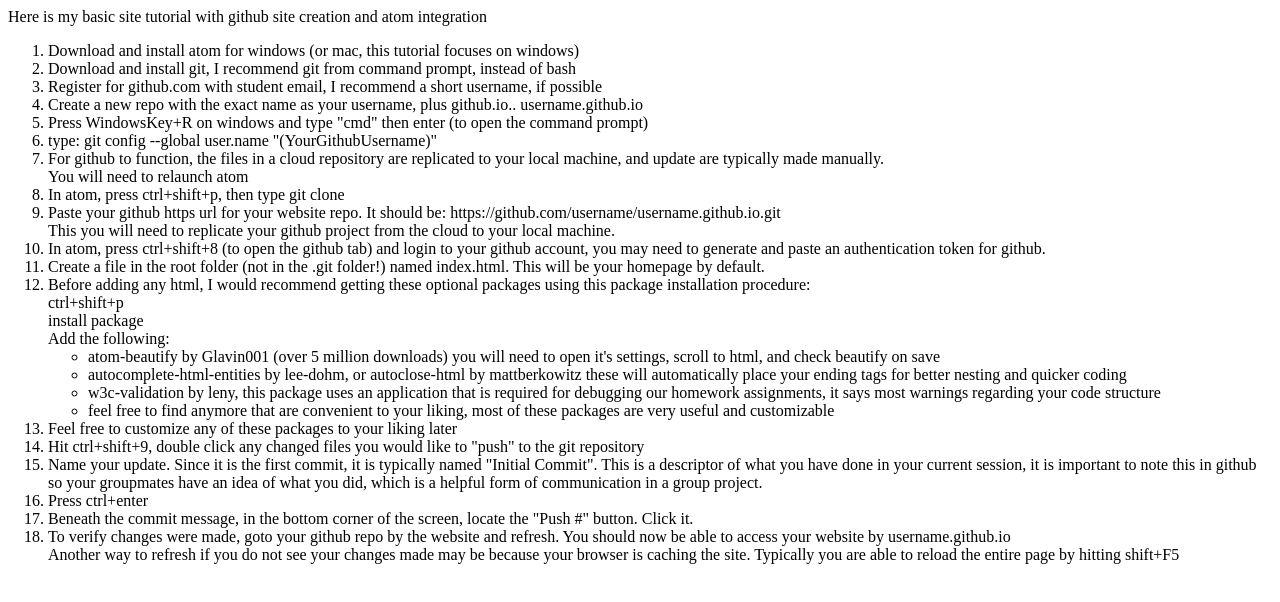
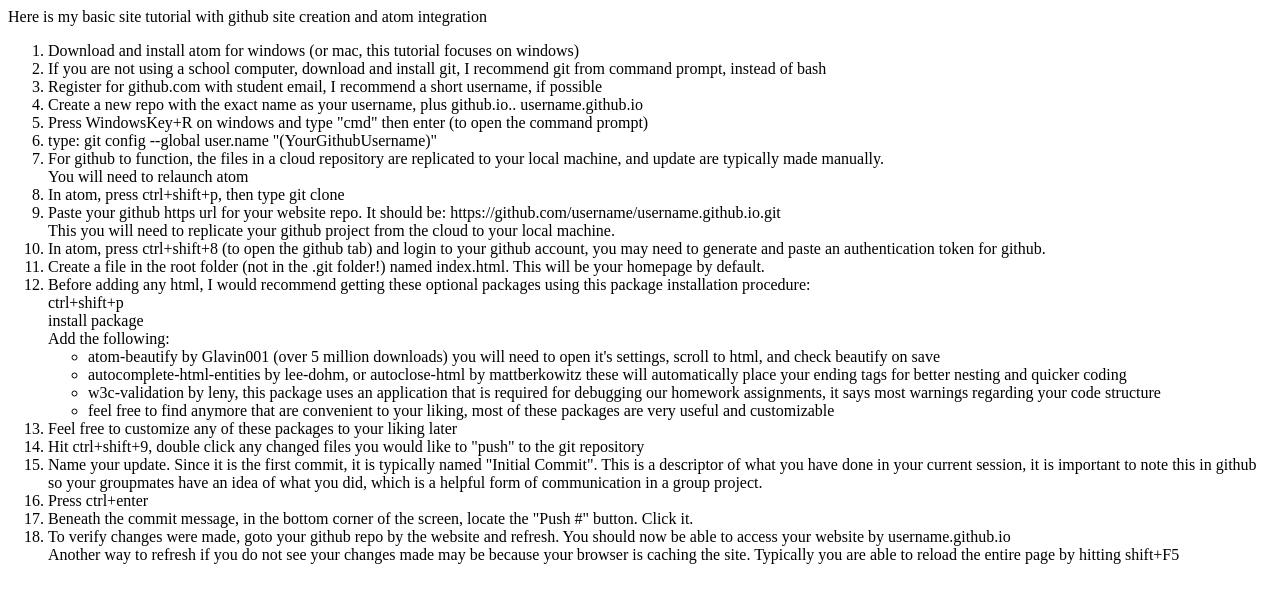
Before and after one commit to DanMcgraw/DanMcgraw.github.io, a plain HTML site: page index.html in a window 1280 px wide. Drawn offline with Linux system fonts and the light colour scheme.

Commit message:
school computer 1

```diff
--- a/index.html
+++ b/index.html
@@ -10,7 +10,7 @@
   Here is my basic site tutorial with github site creation and atom integration
   <ol>
     <li>Download and install atom for windows (or mac, this tutorial focuses on windows)</li>
-    <li>Download and install git, I recommend git from command prompt, instead of bash</li>
+    <li>If you are not using a school computer, download and install git, I recommend git from command prompt, instead of bash</li>
     <li>Register for github.com with student email, I recommend a short username, if possible</li>
     <li>
       Create a new repo with the exact name as your username, plus github.io.. username.github.io
```
